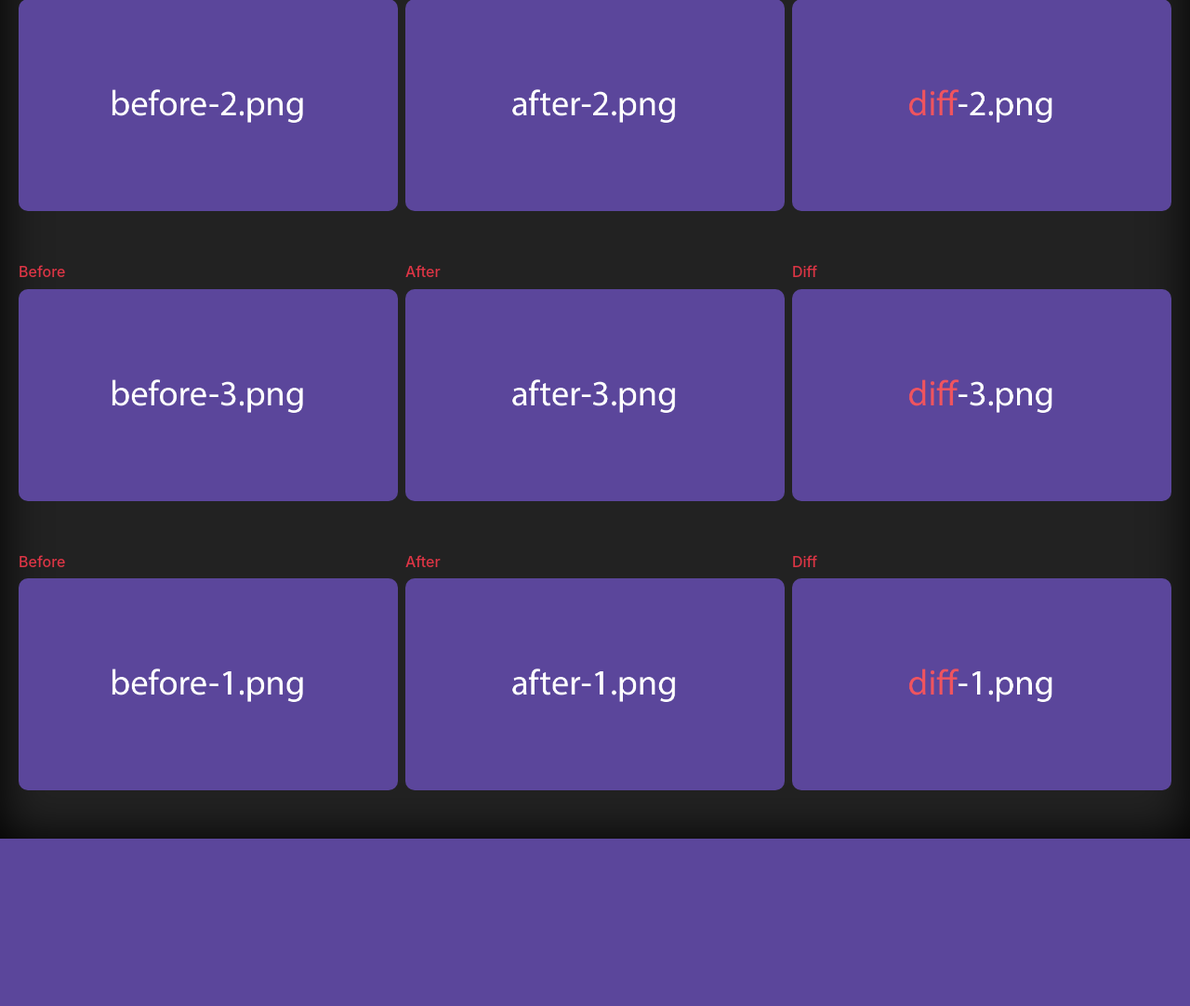
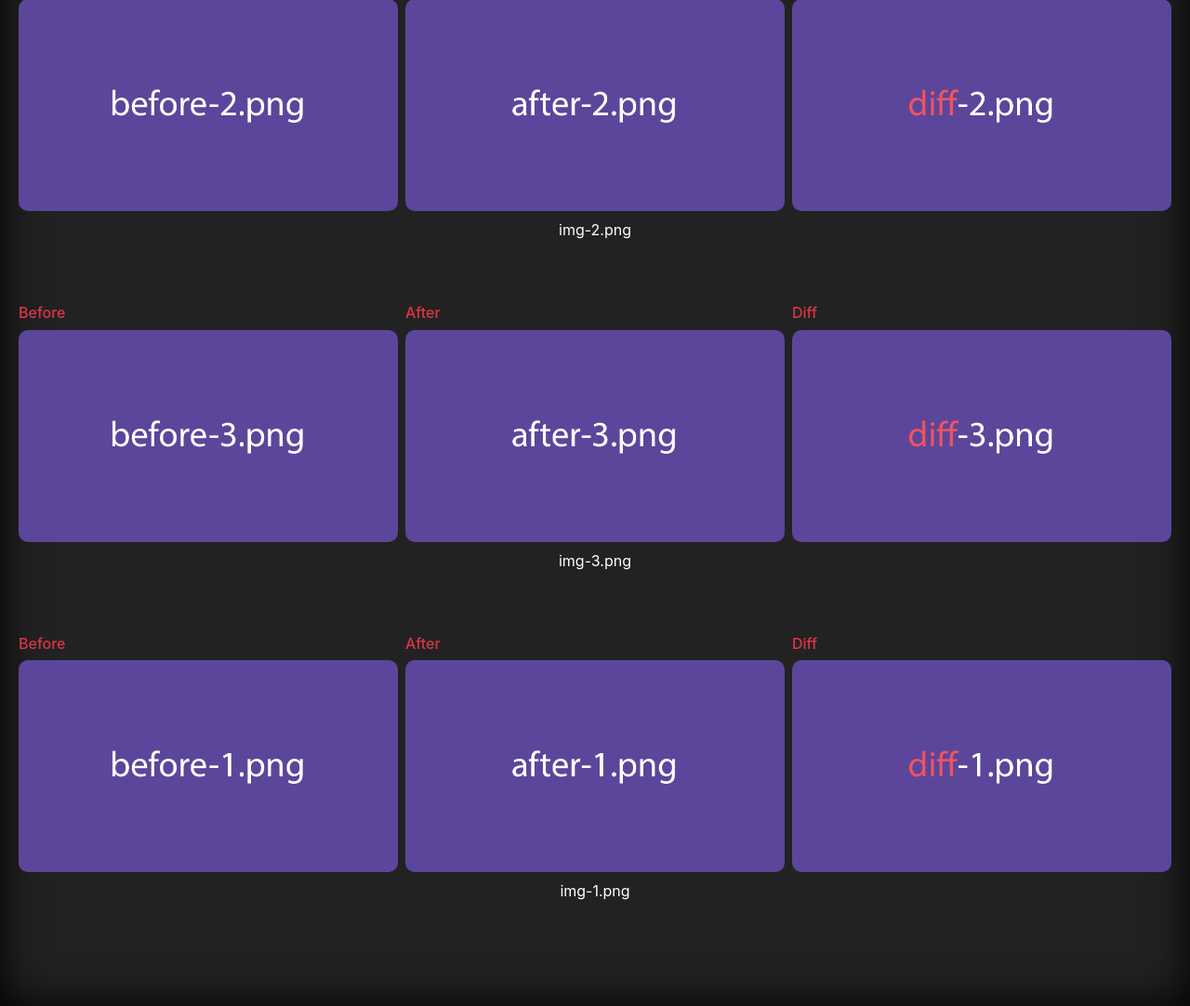
Before and after one commit to thiagofranchin/image-diff, a PHP site: page / in a window 1280 px wide. Shown: the part 169-1251 px from the top of the page at 93% size. Before the commit the page ends 1071 px from the top, so only its background shows below. Run offline with PHP 8.4, Linux system fonts and the light colour scheme.

Commit message:
name images

```diff
--- a/index.php
+++ b/index.php
@@ -29,7 +29,7 @@ $recursive = new RecursiveIteratorIterator($list);
         </div>
       </div>
 
-      <div class="row px-3" id="content-images">
+      <div class="row px-3 pb-5" id="content-images">
       <?php
       foreach($recursive as $obj) {
         if($obj->getFilename() != '.' && $obj->getFilename() != '..') {
@@ -44,9 +44,12 @@ $recursive = new RecursiveIteratorIterator($list);
           <h6 class="text-danger">After</h6>
           <img src="after/<?php echo $obj->getFilename(); ?>" class="img-fluid">
         </div>
-        <div class="col-12 col-md-4 p-1 mb-5">
+        <div class="col-12 col-md-4 p-1">
           <h6 class="text-danger">Diff</h6>
           <img src="diff/<?php echo $obj->getFilename(); ?>" class="img-fluid">
+        </div>
+        <div class="col-12 mb-5">
+          <p class="text-white text-center"><?php echo $obj->getFilename(); ?></p>
         </div>
 
       <?php
```
